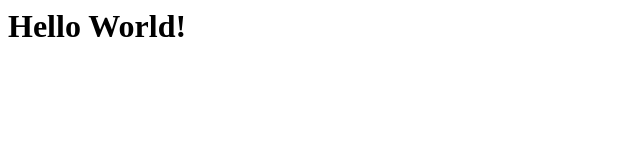
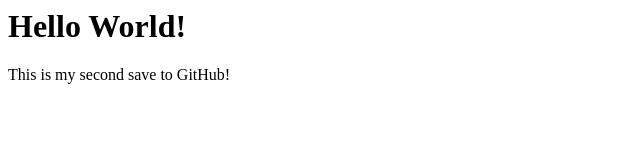
Before and after one commit to jaco-art/my-first-project, a plain HTML site: page index.html in a window 1280 px wide. Shown: the whole page, without its empty margins (0-640 px from the left). Drawn offline with Linux system fonts and the light colour scheme.

Commit message:
addition made

```diff
--- a/index.html
+++ b/index.html
@@ -1 +1,2 @@
 <h1>Hello World!</h1>
+<p>This is my second save to GitHub!</p>
```
